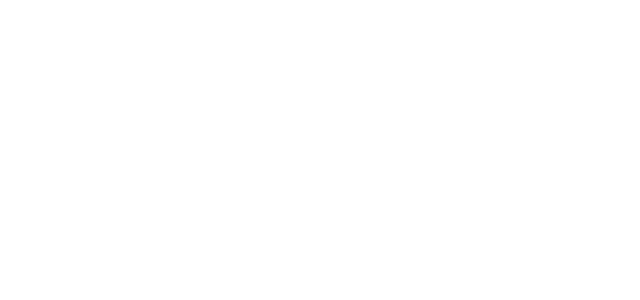
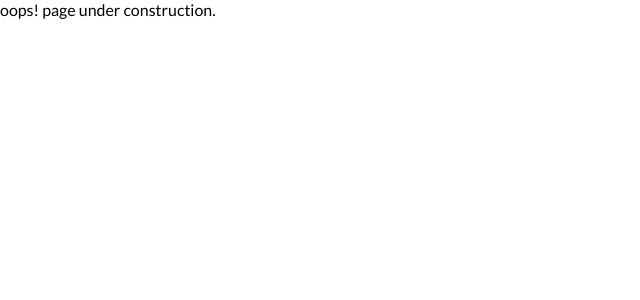
Before and after one commit to Blackie01/AutoMate, a React (Create React App) app: page /onboarding in a window 1280 px wide. Before the commit this address had no page. Shown: the top 300 px of the page, without its empty margins (0-640 px from the left). Built offline with nearby package versions, Linux system fonts and the light colour scheme; a web font is replaced by a local one.

Commit message:
onboarding page start

```diff
--- a/src/App.js
+++ b/src/App.js
@@ -3,6 +3,7 @@
 import Homepage from './components/Homepage';
 import { Routes, Route, Link } from 'react-router-dom'
 import Signup from './components/signup';
+import Onboarding from './components/onboarding';
 
 function App() {
   return (
@@ -10,7 +11,7 @@
       <Routes>
         <Route path='/' element={<Homepage/>}/>
         <Route path='signup' element= {<Signup/>}/>
-        <Route/>
+        <Route path='onboarding' element={<Onboarding/>}/>
 
       </Routes>
 
--- /dev/null
+++ b/src/components/onboarding.js
@@ -0,0 +1,15 @@
+import React from "react";
+
+function Onboarding () {
+
+    return (
+
+        <section>
+            oops! page under construction.
+        </section>
+
+    )
+
+}
+
+export default Onboarding;
```
